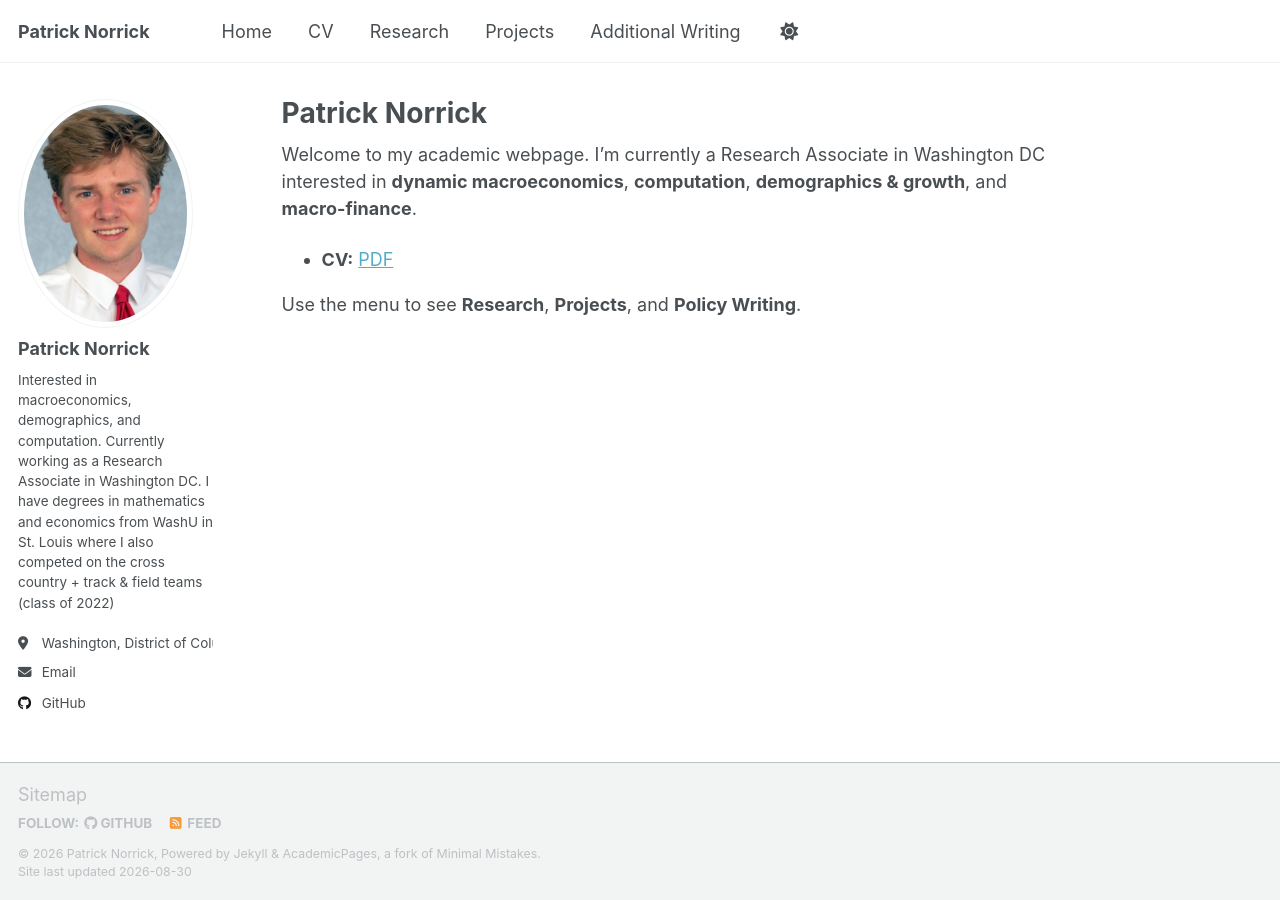
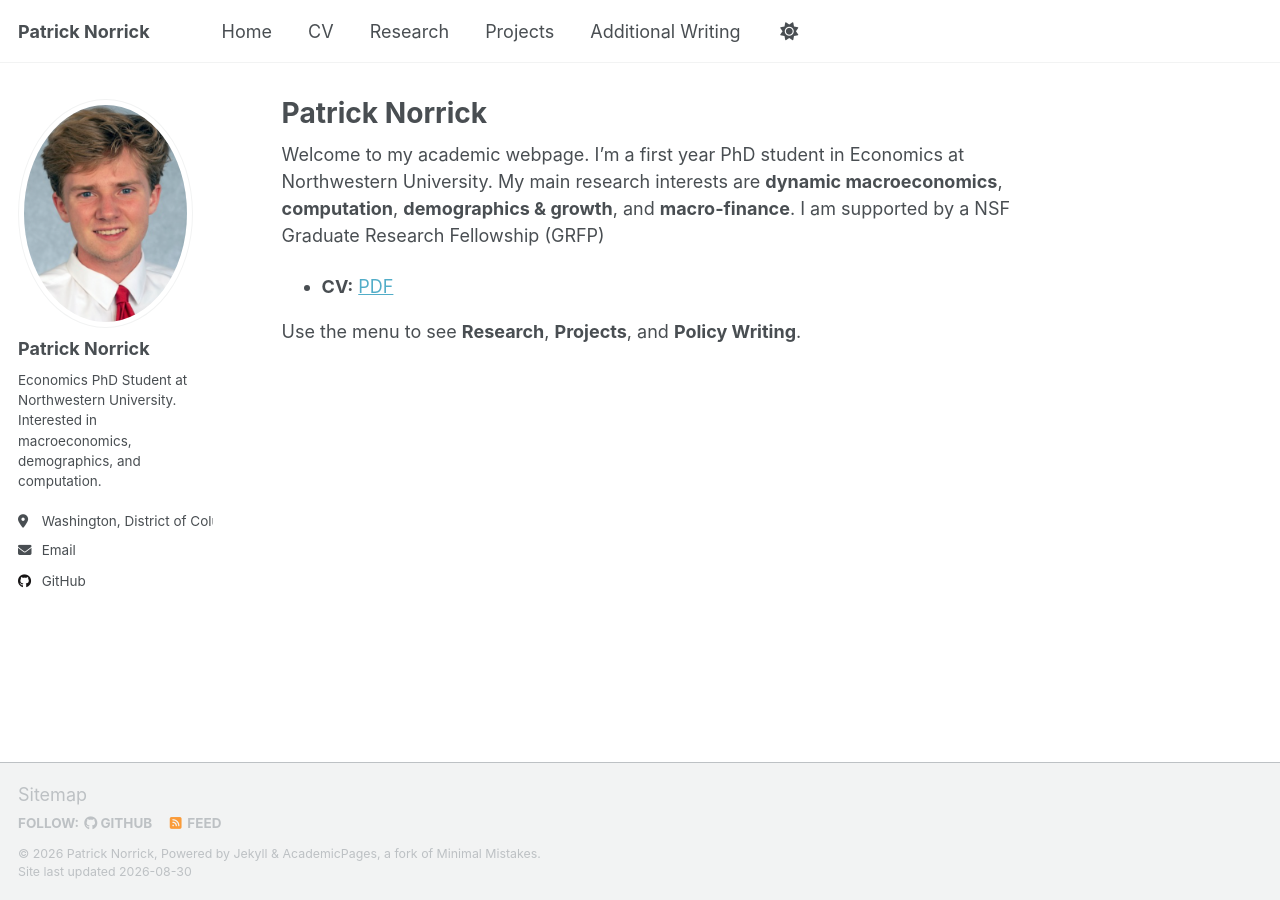
Before and after one commit to pcnorrick1/pcnorrick1.github.io, a Jekyll site: the page built from _pages/about.md, in a window 1280 px wide. Built offline with Jekyll 4.4.1, drawn with Linux system fonts in a browser that asks for light colours; a script that is not in the unit is left out.

Commit message:
update about info

```diff
--- a/_config.yml
+++ b/_config.yml
@@ -26,7 +26,7 @@ author:
   avatar           : "norrick_headshot.png"
   name             : "Patrick Norrick"
   pronouns         : # example: "she/her"
-  bio              : "Interested in macroeconomics, demographics, and computation. Currently working as a Research Associate in Washington DC. I have degrees in mathematics and economics from WashU in St. Louis where I also competed on the cross country + track & field teams (class of 2022)"
+  bio              : "Economics PhD Student at Northwestern University. Interested in macroeconomics, demographics, and computation."
   location         : "Washington, District of Columbia"
   employer         :
   uri              : # URL
--- a/_pages/about.md
+++ b/_pages/about.md
@@ -5,7 +5,7 @@ permalink: /            # THIS makes it the homepage
 author_profile: true    # shows the left sidebar card
 ---
 
-Welcome to my academic webpage. I’m currently a Research Associate in Washington DC interested in **dynamic macroeconomics**, **computation**, **demographics & growth**, and **macro-finance**.
+Welcome to my academic webpage. I’m a first year PhD student in Economics at Northwestern University. My main research interests are **dynamic macroeconomics**, **computation**, **demographics & growth**, and **macro-finance**. I am supported by a NSF Graduate Research Fellowship (GRFP)
 
 - **CV:** <a href="/assets/CV.pdf">PDF</a>
 
```
